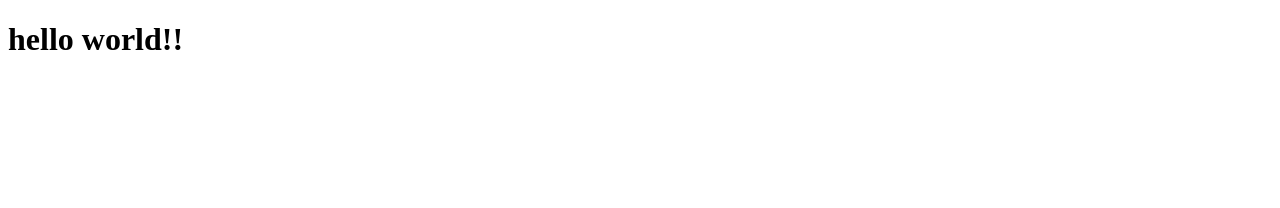
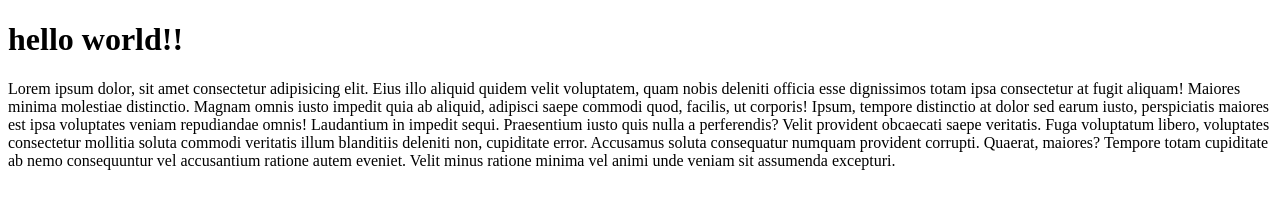
Before and after one commit to jxu710/pull-request-fun, a plain HTML site: page index.html in a window 1280 px wide. Drawn offline with Linux system fonts and the light colour scheme.

Commit message:
my feature branch first commit

```diff
--- a/index.html
+++ b/index.html
@@ -8,5 +8,9 @@
 </head>
 <body>
     <h1>hello world!!</h1>
+    <p>Lorem ipsum dolor, sit amet consectetur adipisicing elit. Eius illo aliquid quidem velit voluptatem, quam nobis deleniti officia esse dignissimos totam ipsa consectetur at fugit aliquam! Maiores minima molestiae distinctio.
+    Magnam omnis iusto impedit quia ab aliquid, adipisci saepe commodi quod, facilis, ut corporis! Ipsum, tempore distinctio at dolor sed earum iusto, perspiciatis maiores est ipsa voluptates veniam repudiandae omnis!
+    Laudantium in impedit sequi. Praesentium iusto quis nulla a perferendis? Velit provident obcaecati saepe veritatis. Fuga voluptatum libero, voluptates consectetur mollitia soluta commodi veritatis illum blanditiis deleniti non, cupiditate error.
+    Accusamus soluta consequatur numquam provident corrupti. Quaerat, maiores? Tempore totam cupiditate ab nemo consequuntur vel accusantium ratione autem eveniet. Velit minus ratione minima vel animi unde veniam sit assumenda excepturi.</p>
 </body>
 </html>
```
